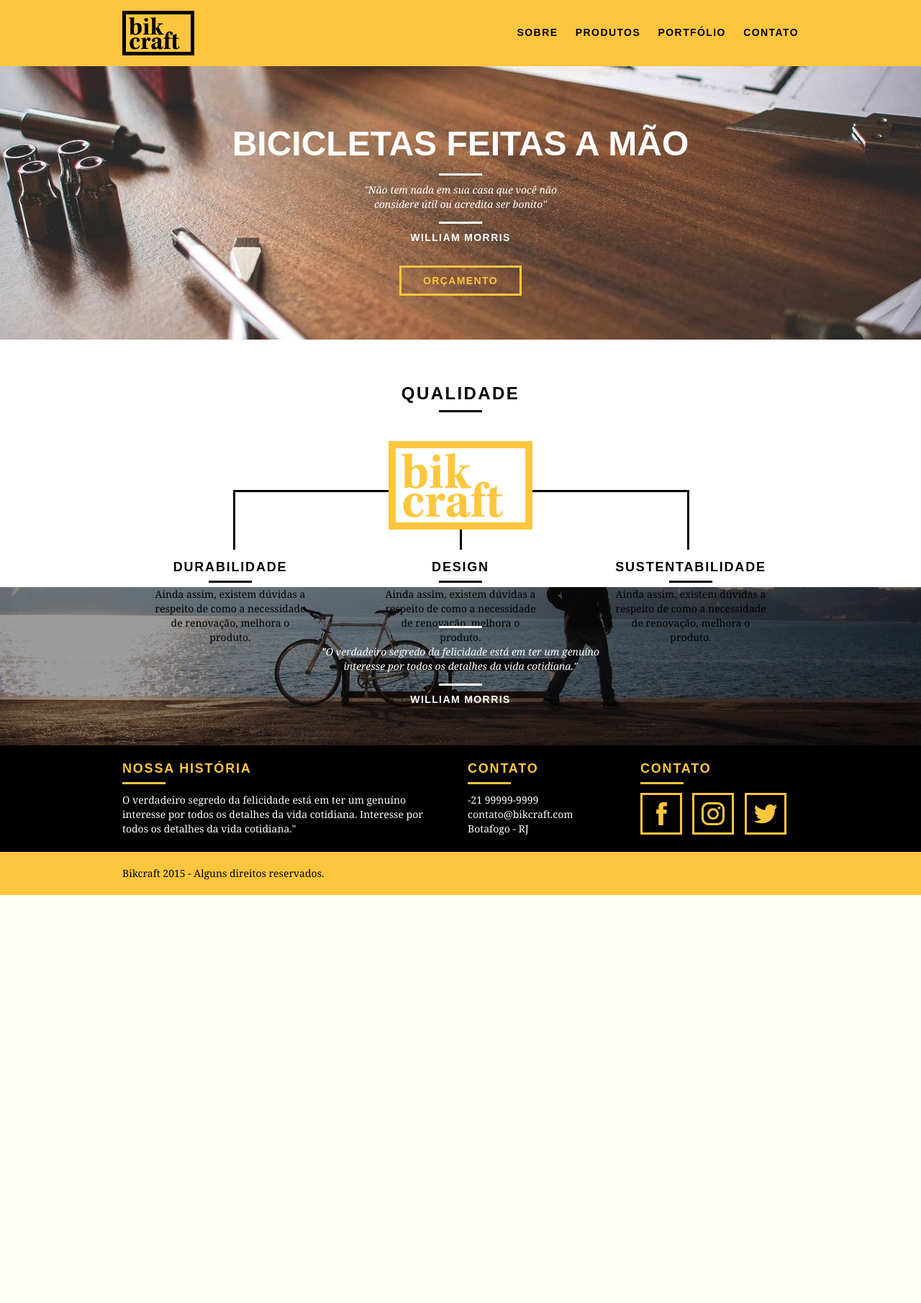
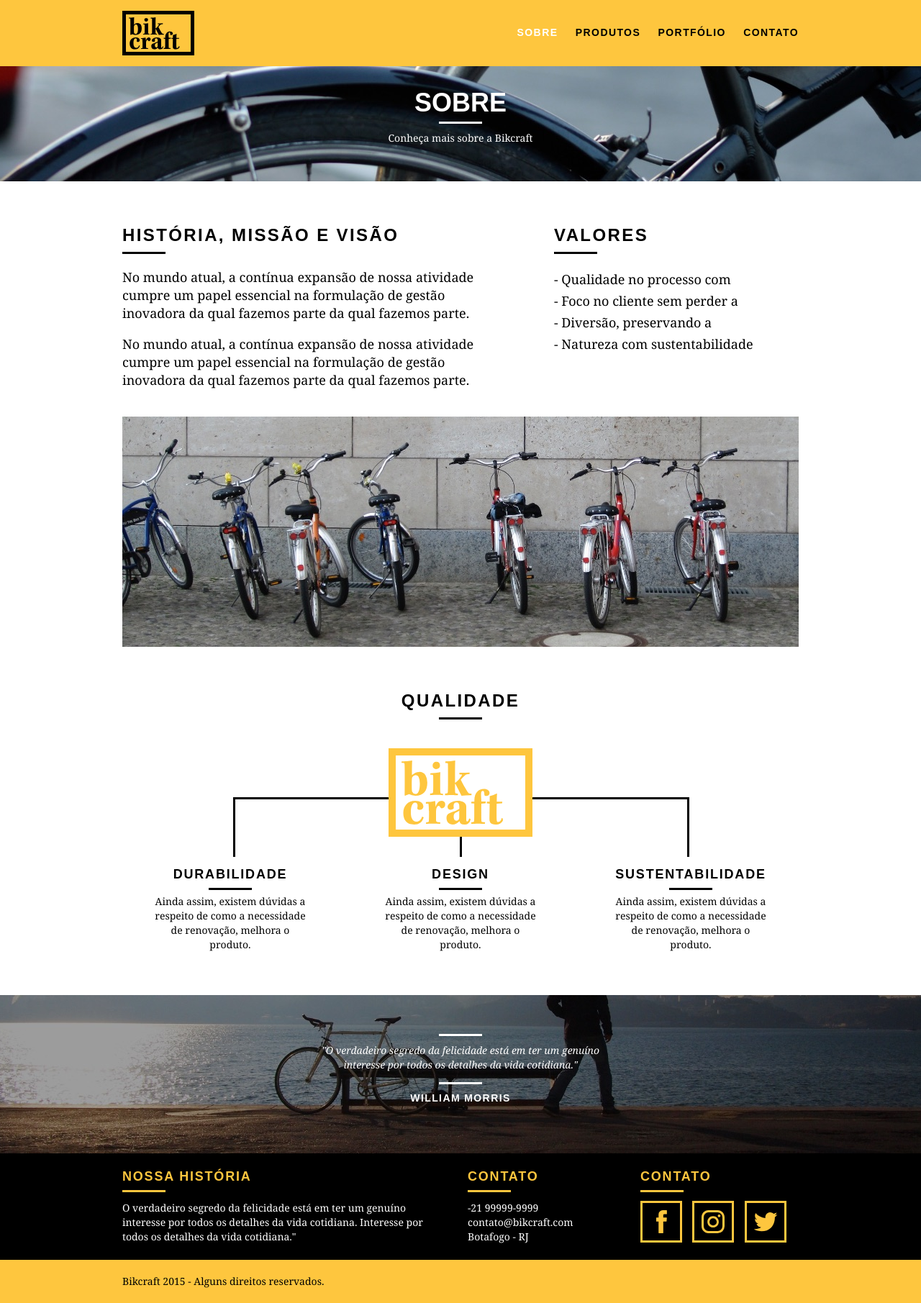
Before and after one commit to wevertonmonteiroc/bikcraft, a PHP site: page /sobre.html in a window 1280 px wide. Shown: the whole page at 72% size. Before the commit the page ends 1244 px from the top, so only its background shows below. Run offline with PHP 8.4, Linux system fonts and the light colour scheme.

Commit message:
Conclusão da pagina SOBRE

```diff
--- a/css/sobre.css
+++ b/css/sobre.css
@@ -0,0 +1,23 @@
+.interna_sobre {
+    background: url("../images/bg-sobre.jpg") no-repeat center;
+}
+
+.missao_sobre {
+    padding-top:60px;
+}
+
+.missao_sobre p {
+    font-size: 18px;
+    line-height: 25px;
+    margin-bottom: 1em;
+    padding-right: 40px;
+}
+
+.missao_sobre ul li {
+    font-family: Georgia, 'Times New Roman', serif;
+    font-size: 18px;
+    line-height: 30px;
+}
+.foto-equipe {
+    padding-top: 20px;
+}
--- a/css/style.css
+++ b/css/style.css
@@ -54,6 +54,24 @@ img {
     background: #000000;
     margin: 8px auto;
 }
+.subtitulo-interno {
+    font-size: 24px;
+    line-height: 30px;
+    font-weight: bold;
+    letter-spacing: .1em;
+    color: #000000;
+    text-transform: uppercase;
+    margin-bottom: 20px;
+}
+
+.subtitulo-interno:after {
+    content: "";
+    display: block;
+    width: 60px;
+    height: 3px;
+    background: #000000;
+    margin: 8px 0px;
+}
 
 /*  Header */
 
@@ -87,6 +105,9 @@ img {
 }
 
 .header_menu ul li a:hover {
+    color: #FFFFFF;
+}
+.header_menu ul li a.menu_ativo {
     color: #FFFFFF;
 }
 
@@ -134,6 +155,33 @@ img {
     font-weight: bold;
     font-size: 14px;
     letter-spacing: .1em;
+}
+
+/* Introducao Interna */
+
+.introducao-interna {
+    width: 100%;
+    margin-top: 92px;
+    height: 160px;
+    background-size: cover;
+    text-align: center;
+    color: #FFFFFF;
+    padding-top: 30px;
+}
+
+.introducao-interna h1 {
+    font-size: 36px;
+    font-weight: bold;
+    text-transform: uppercase;
+}
+
+.introducao-interna h1:after {
+    content: "";
+    display: block;
+    width: 60px;
+    height: 3px;
+    background: #FFFFFF;
+    margin: 6px auto 10px auto;
 }
 
 /* Produtos */
@@ -227,11 +275,12 @@ img {
 }
 
 .qualidade  img {
-    margin: 0 auto
+    margin: 0 auto; /* clear-fix */
 }
 
 .qualidade_lista {
     padding-top: 20px;
+    overflow: auto;
 }
 
 .qualidade_lista li {
--- a/sobre.html
+++ b/sobre.html
@@ -18,7 +18,7 @@
         </a>
         <nav class="grid-12 header_menu">
           <ul>
-            <li><a href="sobre.html">SOBRE</a></li>
+            <li><a href="sobre.html" class="menu_ativo">SOBRE</a></li>
             <li><a href="produtos.html">PRODUTOS</a></li>
             <li><a href="portfolio.html">PORTFÓLIO</a></li>
             <li><a href="contato.html">CONTATO</a></li>
@@ -27,20 +27,34 @@
       </div>
     </header>
 
-    <section class="introducao">
+    <section class="introducao-interna interna_sobre">
       <div class="container">
-          <h1>Bicicletas Feitas a Mão</h1>
-          <blockquote class="quote-externo">
-            <p>"Não tem nada em sua casa que você não considere útil ou acredita ser bonito"</p>
-            <cite>WILLIAM MORRIS</cite>
-          </blockquote>
-          <a href="produtos.html" class="btn">Orçamento</a>
+          <h1>Sobre</h1>
+          <p>Conheça mais sobre a Bikcraft</p>
       </div>
     </section>
 
+    <section class="missao_sobre container">
+      <div class="grid-10">
+        <h2 class="subtitulo-interno">História, Missão e Visão</h2>
+        <p>No mundo atual, a contínua expansão de nossa atividade cumpre um papel essencial na formulação de gestão inovadora da qual fazemos parte da qual fazemos parte.</p>
+        <p>No mundo atual, a contínua expansão de nossa atividade cumpre um papel essencial na formulação de gestão inovadora da qual fazemos parte da qual fazemos parte.</p>
+      </div>
+      <div class="grid-6">
+        <h2 class="subtitulo-interno">Valores</h2>
+        <ul>
+          <li>- Qualidade no processo com</li>
+          <li>- Foco no cliente sem perder a </li>
+          <li>- Diversão, preservando a</li>
+          <li>- Natureza com sustentabilidade</li>
+        </ul>
+      </div>
 
+      <div class="grid-16 foto-equipe">
+          <img src="/images/equipe-bikcraft.jpg" alt="Equipe Bikcraft">
+      </div>
 
-
+    </section>
 
     <section class="qualidade container">
       <h2 class="subtitulo">Qualidade</h2>
```
